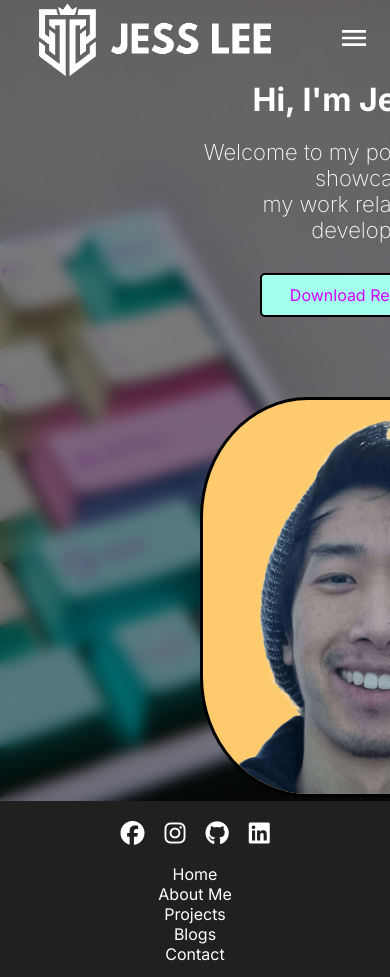
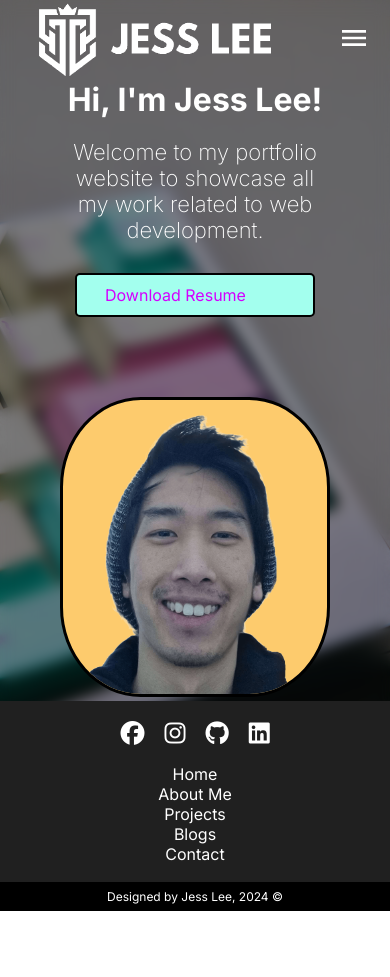
Before and after one commit to jayel888/t1a2-portfolio, a plain HTML site: page index.html in a window 390 px wide. Shown: the top 977 px of the page. After the commit the page ends 911 px from the top, so only its background shows below. Drawn offline with Linux system fonts and the light colour scheme.

Commit message:
fixed responsive sizing for home

```diff
--- a/CSS/home.css
+++ b/CSS/home.css
@@ -74,6 +74,7 @@ section {
         flex-direction: column;
         justify-content: center;
         align-items: center;
+        margin:0 50px;
     }
     article {
         justify-content: center;
@@ -82,6 +83,9 @@ section {
     .portrait-box img{
         height: 400px;
         margin-top: 50px;
+    }
+    .landing h1 {
+        font-size: 2em;
     }
 }
 
@@ -93,4 +97,7 @@ section {
     .landing p {
         text-align: center;
     }
+    .portrait-box img{
+        height: 300px;
+    }
 }
```
